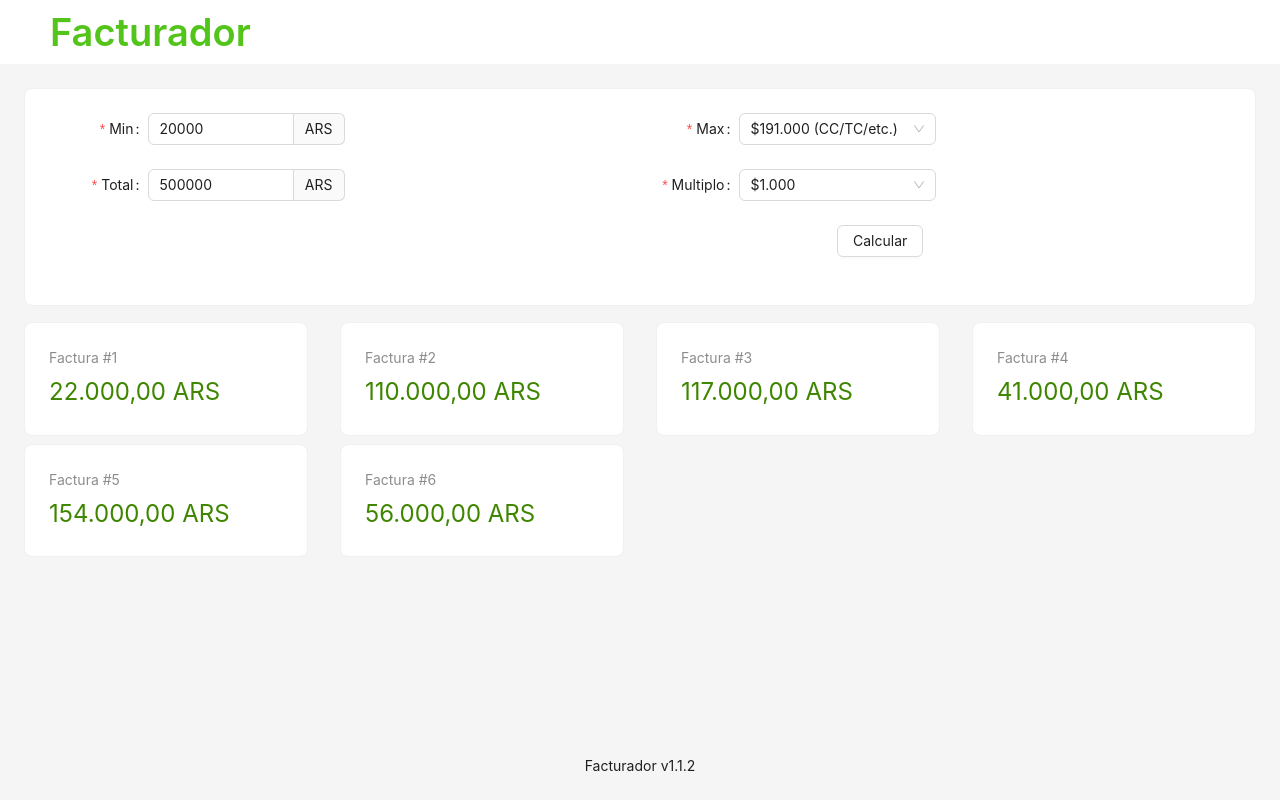
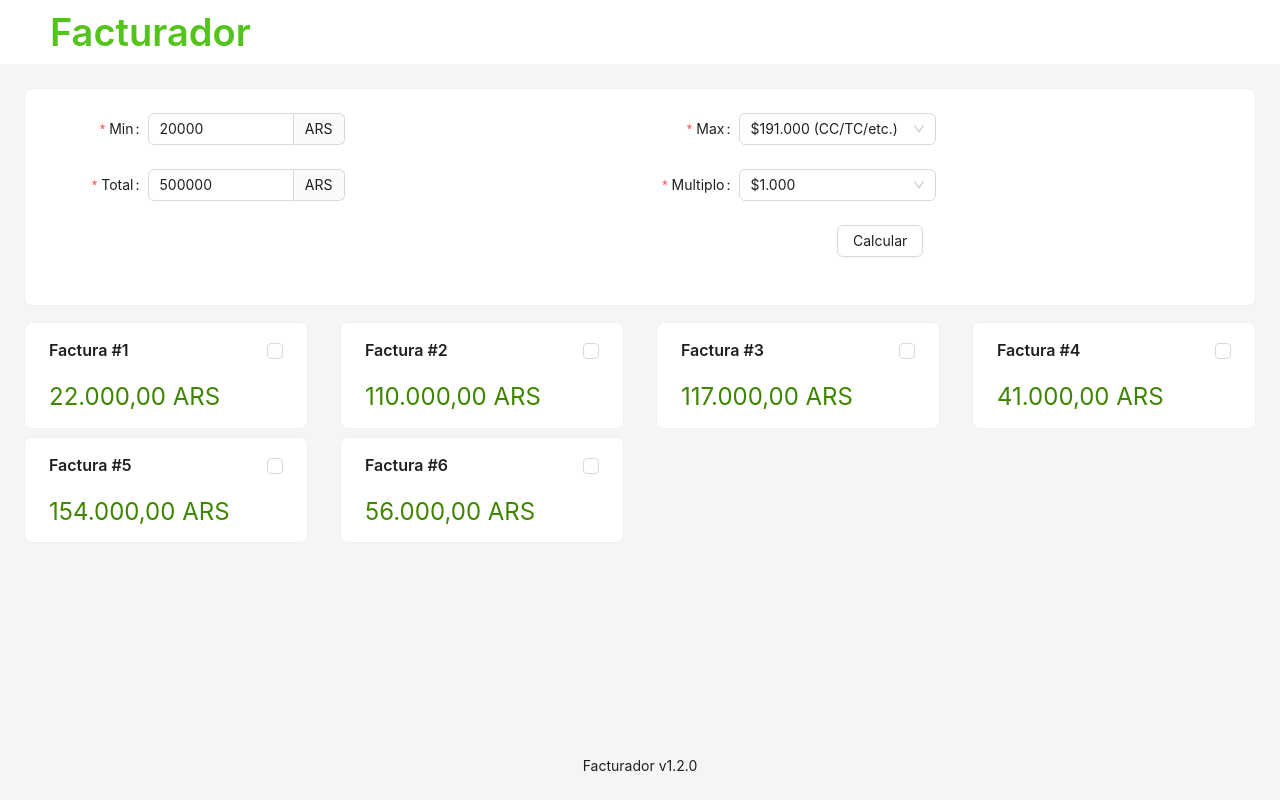
Before and after one commit to gianatiempo/facturador, a React (Vite) app: page / in a window 1280 px wide. Both pictures are taken after a click on the button "Calcular". Built offline with nearby package versions, Linux system fonts and the light colour scheme.

Commit message:
check facturas

```diff
--- a/package.json
+++ b/package.json
@@ -2,7 +2,7 @@
   "name": "facturador",
   "homepage": "https://gianatiempo.github.io/facturador/",
   "private": true,
-  "version": "1.1.2",
+  "version": "1.2.0",
   "type": "module",
   "scripts": {
     "dev": "vite",
--- a/src/components/Responses.tsx
+++ b/src/components/Responses.tsx
@@ -1,4 +1,4 @@
-import { Card, Col, Row, Statistic } from 'antd';
+import { Card, Checkbox, Col, Row, Statistic } from 'antd';
 
 type ResponsesProps = {
   facturas: number[];
@@ -9,8 +9,14 @@ const Responses = ({ facturas }: ResponsesProps): JSX.Element => {
     <Row gutter={{ xs: 8, sm: 16, md: 24, lg: 32 }}>
       {facturas.map((f, i) => (
         <Col xs={24} sm={12} md={8} lg={6} key={`${f}-${i}`}>
-          <Card style={{ marginBottom: 8 }}>
-            <Statistic title={`Factura #${i + 1}`} value={toARS(f)} valueStyle={{ color: '#3f8600' }} />
+          <Card
+            style={{ marginBottom: 8 }}
+            extra={<Checkbox />}
+            headStyle={{ borderBottom: 'none' }}
+            title={`Factura #${i + 1}`}
+            bodyStyle={{ padding: '0px 24px 12px' }}
+          >
+            <Statistic value={toARS(f)} valueStyle={{ color: '#3f8600' }} />
           </Card>
         </Col>
       ))}
```
